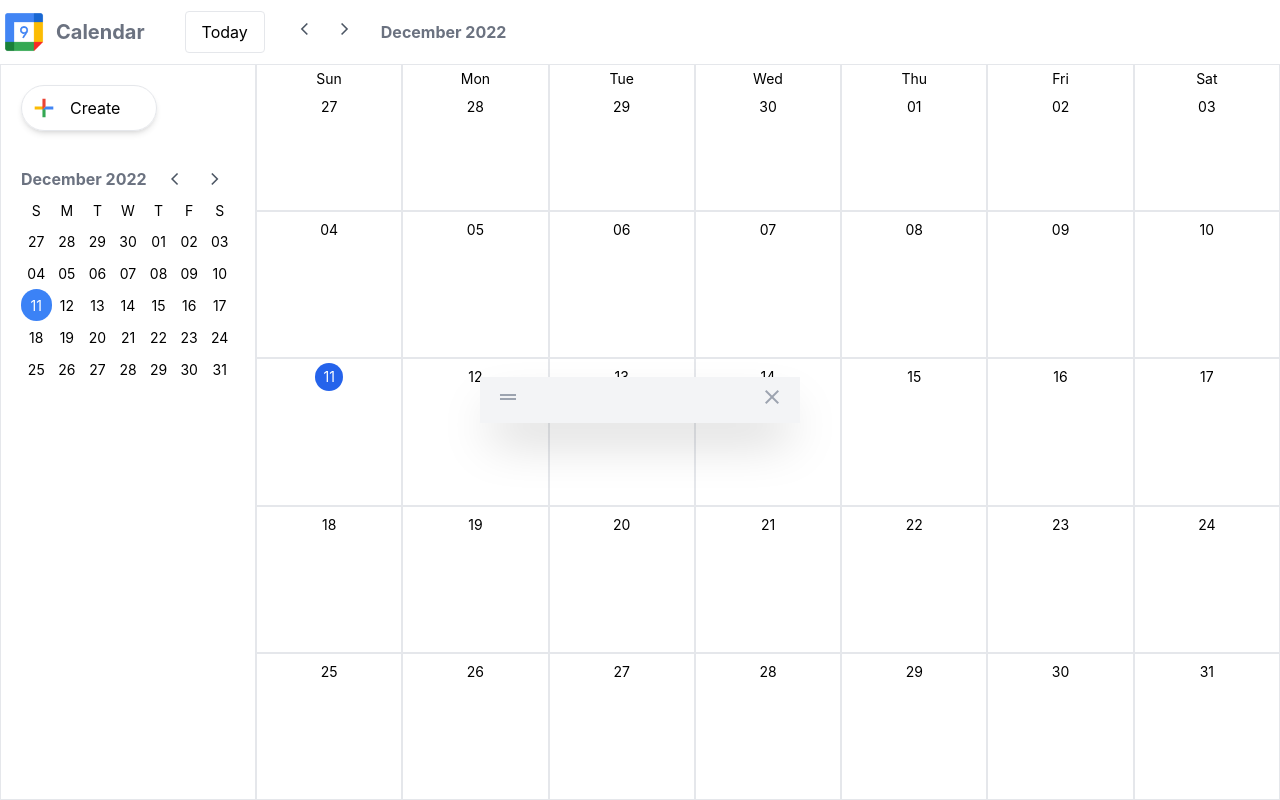
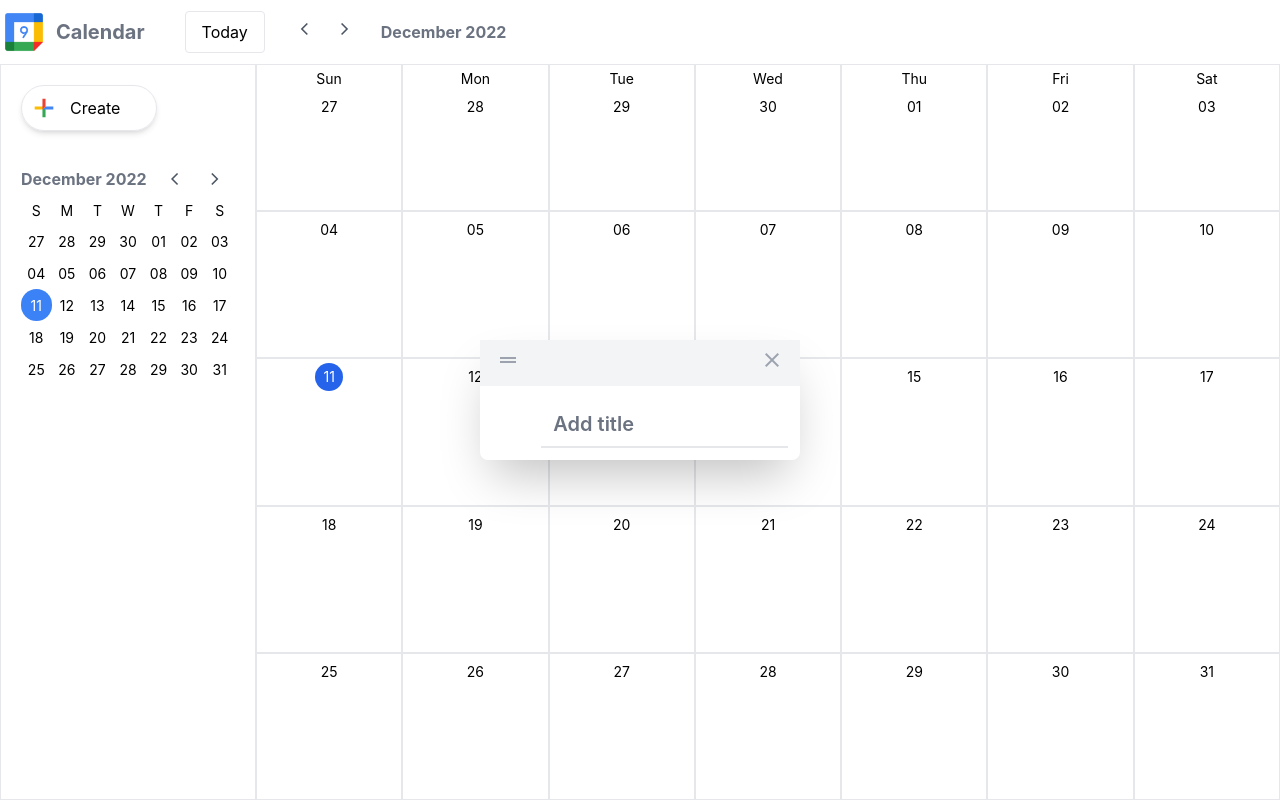
Before and after one commit to Siful-Bappy/Google-Calendar-Project, a React (Create React App) app: page / in a window 1280 px wide. Both pictures are taken after a click on the button "Create". Built offline with nearby package versions, Linux system fonts and the light colour scheme.

Commit message:
input style complete

```diff
--- a/src/components/EventModel.js
+++ b/src/components/EventModel.js
@@ -1,8 +1,10 @@
-import React, { useContext } from "react";
+import React, { useContext, useState } from "react";
 import GlobalContext from "../context/GlobalContext";
 
 const EventModel = () => {
   const { setShowEventModel } = useContext(GlobalContext);
+  const [title, setTitle] = useState("");
+  console.log(title);
   return (
     <div className="h-screen w-full fixed left-0 top-0 flex justify-center items-center">
       <form className="bg-white rounded-lg shadow-2xl w-1/4">
@@ -14,6 +16,21 @@
             <span className="material-icons-outlined text-gray-400">close</span>
           </button>
         </header>
+        <div className="p-3">
+          <div className="grid grid-cols-1/5 items-end gap-y-7">
+            <div></div>
+            <input
+              type="text"
+              name="title"
+              id=""
+              placeholder="Add title"
+              value={title}
+              required
+              className="pt-3 border-0 text-gray-600 text-xl font-semibold pb-2 w-full border-b-2 border-gray-200 focus:outline-none focus:ring-0 focus:border-blue-500"
+              onChange={(e) => setTitle(e.target.value)}
+            />
+          </div>
+        </div>
       </form>
     </div>
   );
--- a/src/context/ContextWrapper.js
+++ b/src/context/ContextWrapper.js
@@ -13,7 +13,7 @@
       setMonthIndex(smallCalendarMonth);
     }
   }, [smallCalendarMonth]);
-  console.log(DaySelected, "Clicked");
+  // console.log(DaySelected, "Clicked");
   return (
     <GlobalContext.Provider
       value={{
```
